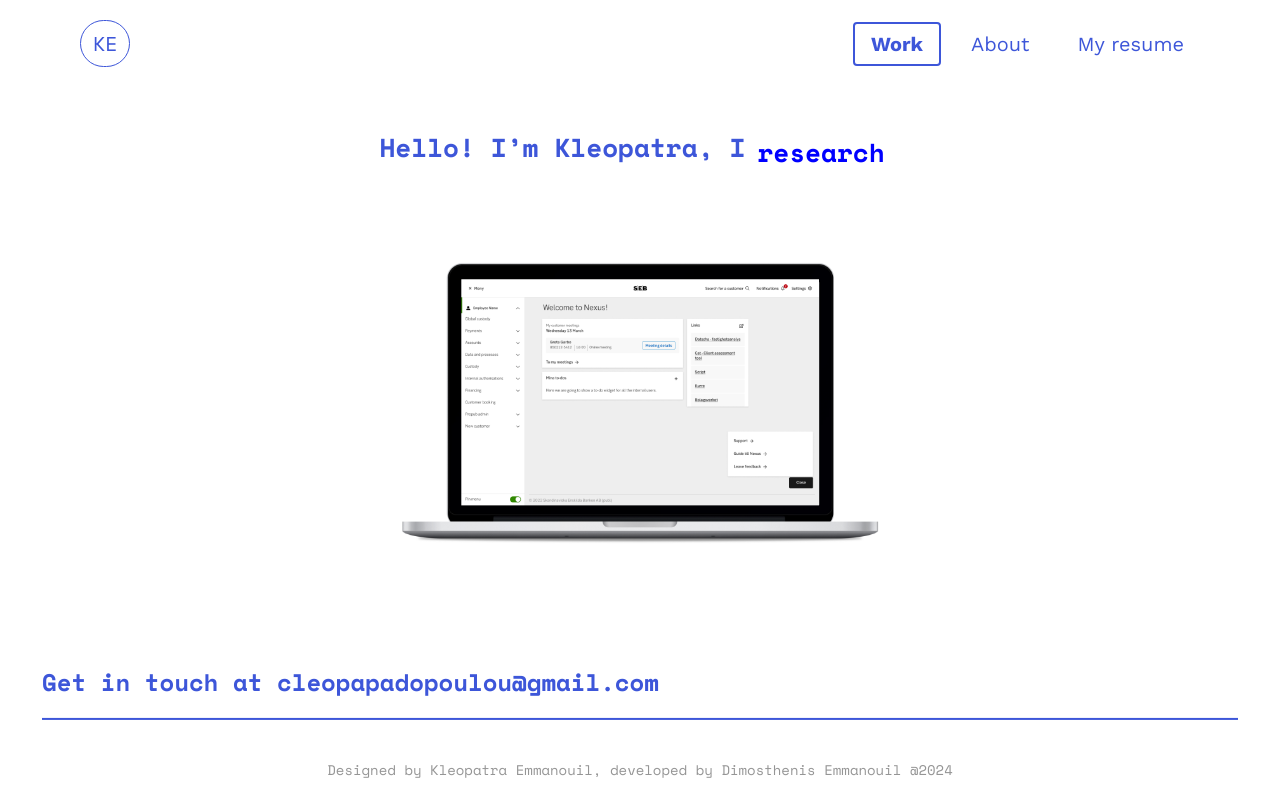
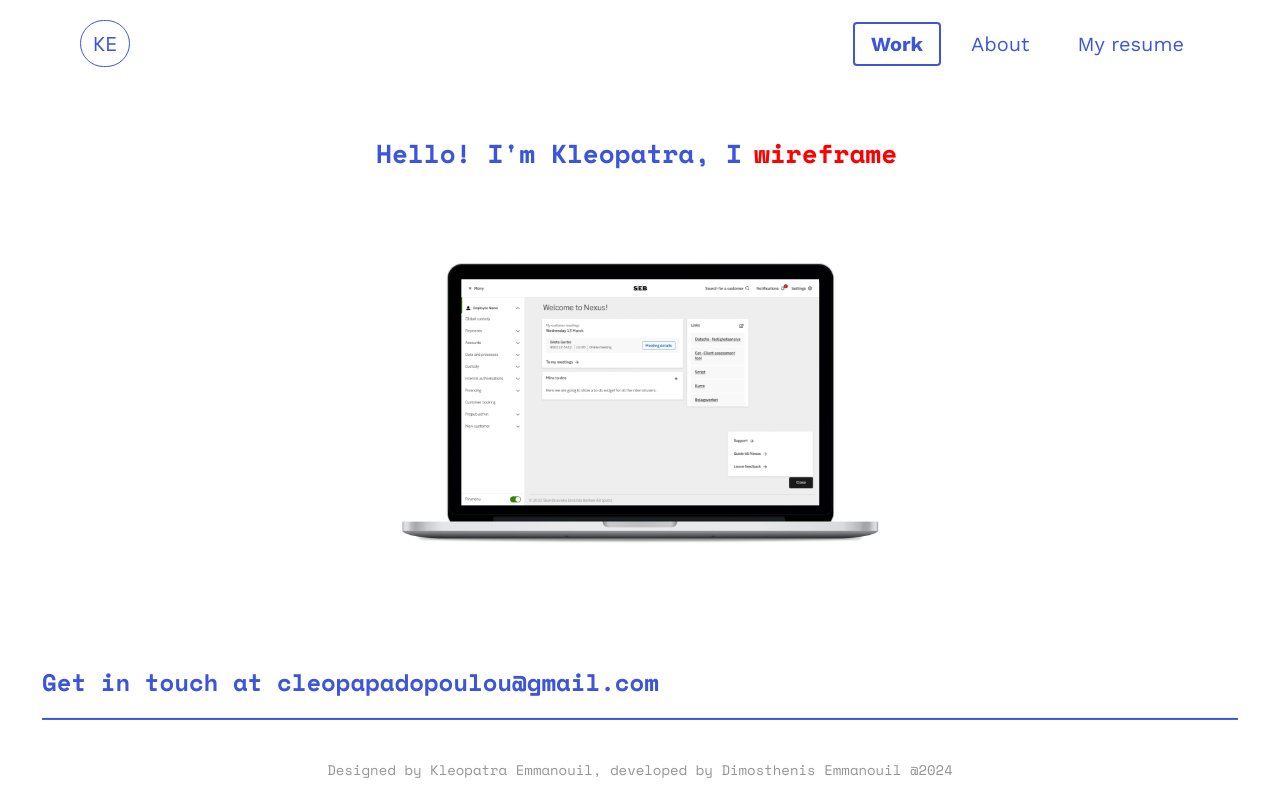
Before and after one commit to Albatraoz12/kleoportfolio, a Next.js app: page / in a window 1280 px wide. Built offline with nearby package versions, Linux system fonts and the light colour scheme.

Commit message:
fix animation to change text

```diff
--- a/app/globals.css
+++ b/app/globals.css
@@ -2,18 +2,26 @@
 @tailwind components;
 @tailwind utilities;
 
-.wrapper {
-  box-sizing: content-box;
-  display: flex;
+.animate-peek {
+  animation: peek 1s infinite;
 }
 
-.words {
-  overflow: hidden;
-  height: 20px;
+@keyframes peek {
+  0% {
+    transform: translateY(5px);
+    opacity: 0;
+  }
+  25% {
+    transform: translateY(0);
+    opacity: 1;
+  }
+  75% {
+    transform: translateY(0);
+    opacity: 1;
+  }
+  95%,
+  100% {
+    transform: translateY(5px);
+    opacity: 0;
+  }
 }
-
-.words span {
-  display: block;
-  height: 100%;
-  animation: 2s ease-in-out infinite spin_words;
-}
--- a/app/page.tsx
+++ b/app/page.tsx
@@ -1,6 +1,8 @@
+'use client';
 import { Space_Mono } from 'next/font/google';
 import Image from 'next/image';
 import Link from 'next/link';
+import { useEffect, useState } from 'react';
 
 const spaceMono = Space_Mono({
   subsets: ['latin'],
@@ -8,26 +10,47 @@ const spaceMono = Space_Mono({
 });
 
 export default function Home() {
+  const [currentIndex, setCurrentIndex] = useState(0);
+  const words = ['research', 'wireframe', 'prototype', 'user test'];
+  const wordsL: any[] = [
+    {
+      title: 'research',
+      color: 'text-[blue]',
+    },
+    {
+      title: 'wireframe',
+      color: 'text-[red]',
+    },
+    {
+      title: 'prototype',
+      color: 'text-[green]',
+    },
+    {
+      title: 'user test',
+      color: 'text-[orange]',
+    },
+  ];
+
+  useEffect(() => {
+    const intervalId = setInterval(() => {
+      setCurrentIndex((prevIndex) => (prevIndex + 1) % wordsL.length);
+    }, 1000);
+
+    return () => clearInterval(intervalId);
+  }, []);
+
   return (
     <main
       className={`flex justify-center items-center flex-col mt-10 gap-8 ${spaceMono.className}`}
     >
-      <section className='wrapper font-bold text-[#3D56D9] text-[16px] lg:text-[26px] h-[50px] flex gap-3'>
-        <h2>Hello! I’m Kleopatra, I</h2>
-        <div className='overflow-hidden'>
-          <span className='block h-full text-blue-500 animate-spinWords'>
-            user test
-          </span>
-          <span className='block h-full text-blue-500 animate-spinWords'>
-            prototype
-          </span>
-          <span className='block h-full text-blue-500 animate-spinWords'>
-            wireframe
-          </span>
-          <span className='block h-full text-blue-500 animate-spinWords'>
-            research
-          </span>
-        </div>
+      <section className='font-bold text-[#3D56D9] text-center text-[16px] lg:text-[26px] h-[50px] flex justify-center flex-wrap items-center'>
+        <h1>Hello! I'm Kleopatra, I</h1>
+        <span
+          className={`animate-peek w-[150px] md:w-[150px] md:text-start md:ml-3 font-extrabold text-[16px] lg:text-[26px] ${spaceMono.className} ${wordsL[currentIndex].color}`}
+          key={currentIndex}
+        >
+          {wordsL[currentIndex].title}
+        </span>
       </section>
       <section>
         <Link href='/project/1'>
--- a/tailwind.config.ts
+++ b/tailwind.config.ts
@@ -13,67 +13,6 @@ const config: Config = {
         'gradient-conic':
           'conic-gradient(from 180deg at 50% 50%, var(--tw-gradient-stops))',
       },
-      animation: {
-        spinWords: 'spinWords 5s ease-in-out infinite',
-      },
-      keyframes: {
-        spinWords: {
-          '0%': {
-            opacity: '0.1',
-            transform: 'translateY(-300%)',
-            color: 'blue',
-          },
-          '2%': {
-            opacity: '0.5',
-            transform: 'translateY(-300%)',
-            color: 'blue',
-          },
-          '3%': {
-            opacity: '0.9',
-            transform: 'translateY(-300%)',
-            color: 'blue',
-          },
-          '5%': {
-            opacity: '1',
-            transform: 'translateY(-300%)',
-          },
-          '10%': {
-            color: 'blue',
-          },
-          '25%': {
-            transform: 'translateY(-200%)',
-            opacity: '1',
-            color: 'green',
-          },
-          '35%': {
-            color: 'green',
-          },
-          '50%': {
-            transform: 'translateY(-100%)',
-            opacity: '1',
-            color: 'black',
-          },
-          '60%': {
-            color: 'black',
-          },
-          '70%': {
-            transform: 'translateY(0)',
-            opacity: '1',
-            color: 'red',
-          },
-          '85%': {
-            opacity: '0.6',
-          },
-          '95%': {
-            opacity: '0.2',
-            transform: 'translateY(-300%)',
-          },
-          '100%': {
-            transform: 'translateY(-300%)',
-            opacity: '0',
-          },
-        },
-      },
     },
   },
   plugins: [],
```
